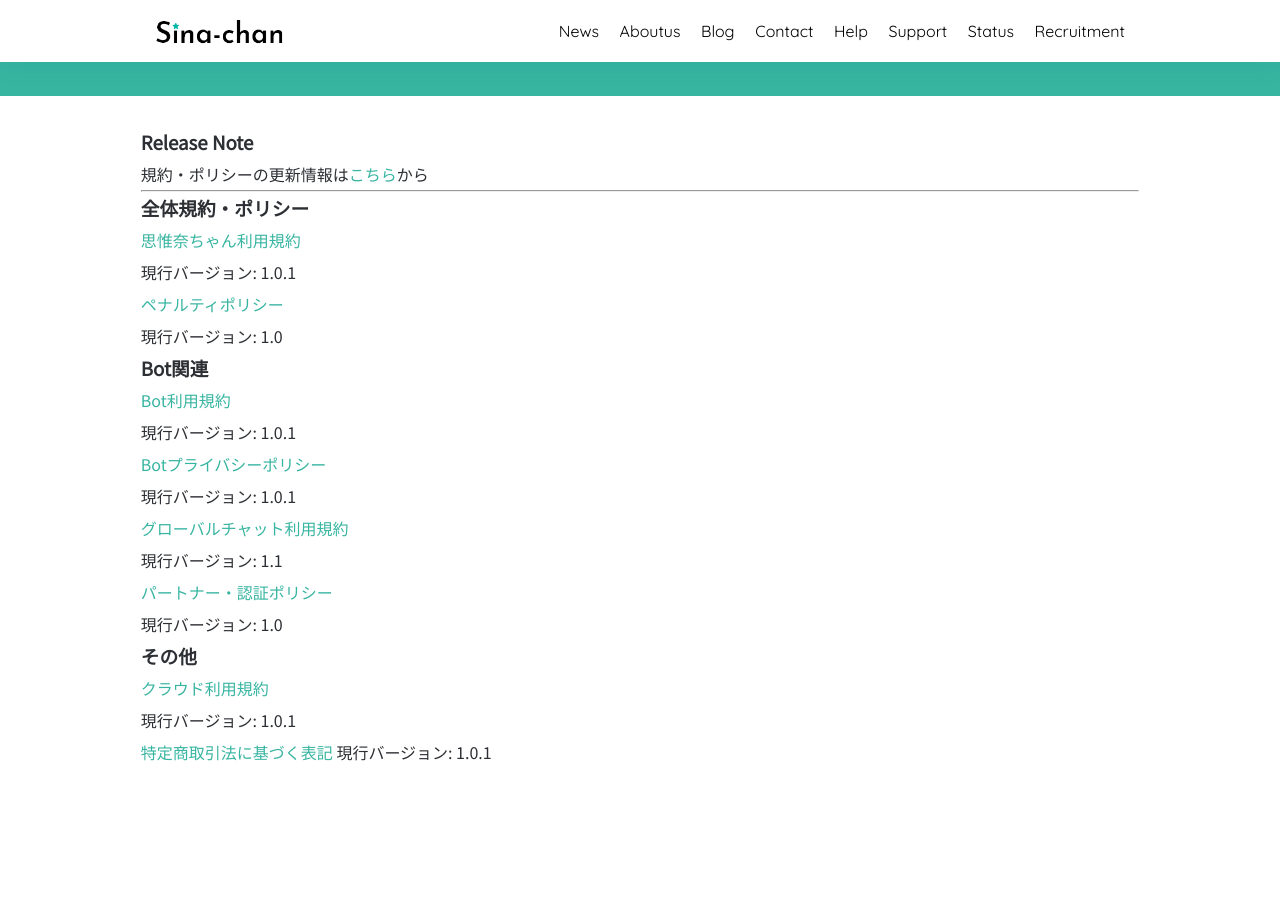
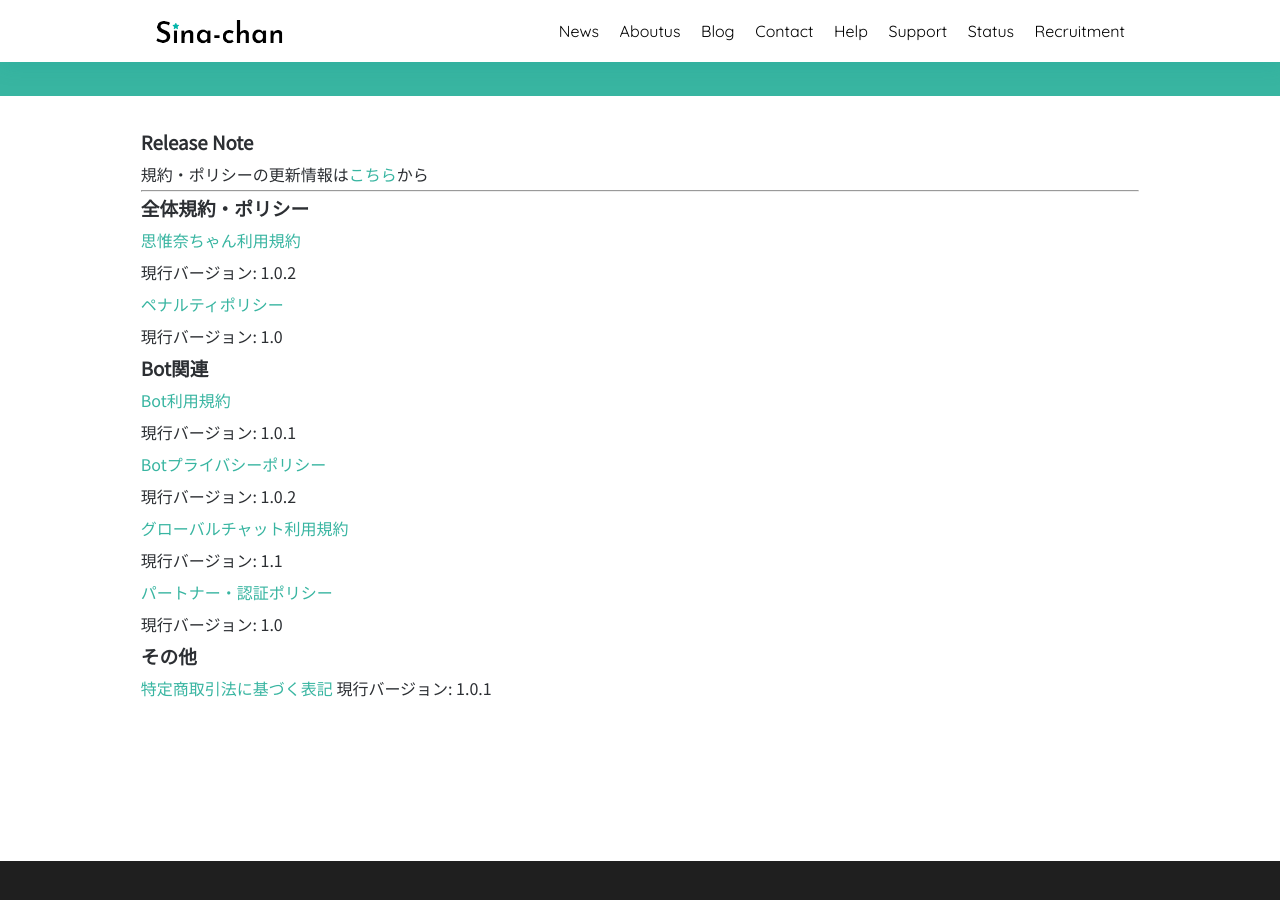
Before and after one commit to SinaKitagami/sinakitagami.github.io, a Jekyll site: the page built from legal.md, in a window 1280 px wide and 900 px high, scrolled down 206 px. Built offline with Jekyll 4.4.1, drawn with Linux system fonts in a browser that asks for light colours; nearby versions of some CDN libraries; a script that is not in the unit is left out.

Commit message:
Update legal.md

```diff
--- a/legal.md
+++ b/legal.md
@@ -18,7 +18,7 @@ date: 2023より
 ### 全体規約・ポリシー
 
 <a href="{{site.url}}/legal/tos" class="a-orange">思惟奈ちゃん利用規約</a><br>
-現行バージョン: 1.0.1
+現行バージョン: 1.0.2
 
 <a href="{{site.url}}/legal/penalty" class="a-orange">ペナルティポリシー</a><br>
 現行バージョン: 1.0
@@ -29,7 +29,7 @@ date: 2023より
 現行バージョン: 1.0.1
 
 <a href="{{site.url}}/legal/bot-privacy-policy" class="a-orange">Botプライバシーポリシー</a><br>
-現行バージョン: 1.0.1
+現行バージョン: 1.0.2
 
 <a href="{{site.url}}/legal/gchat-tos" class="a-orange">グローバルチャット利用規約</a><br>
 現行バージョン: 1.1<br>
@@ -39,8 +39,5 @@ date: 2023より
 
 ### その他
 
-<a href="{{site.url}}/legal/cloud-tos" class="a-orange">クラウド利用規約</a><br>
-現行バージョン: 1.0.1
-
 <a href="{{site.url}}/legal/tradelaw" class="a-orange">特定商取引法に基づく表記</a>
 現行バージョン: 1.0.1
```
